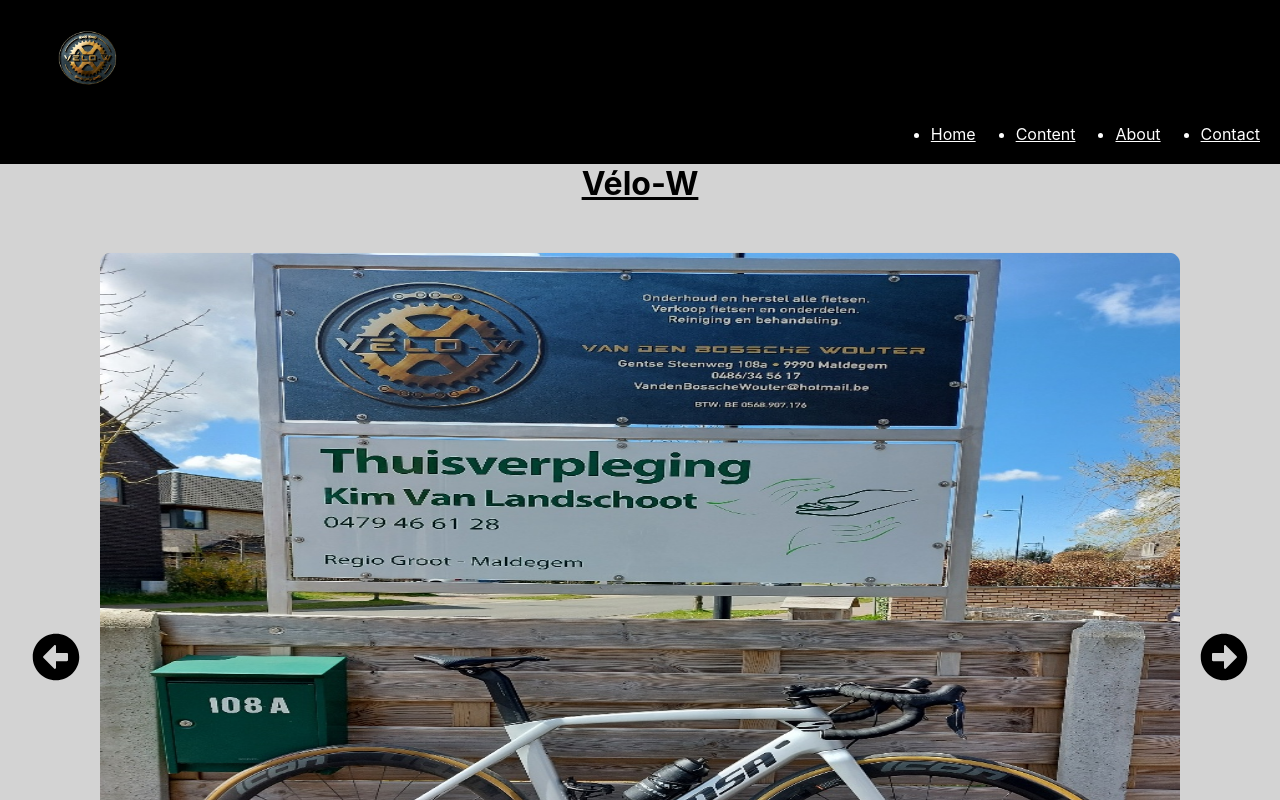
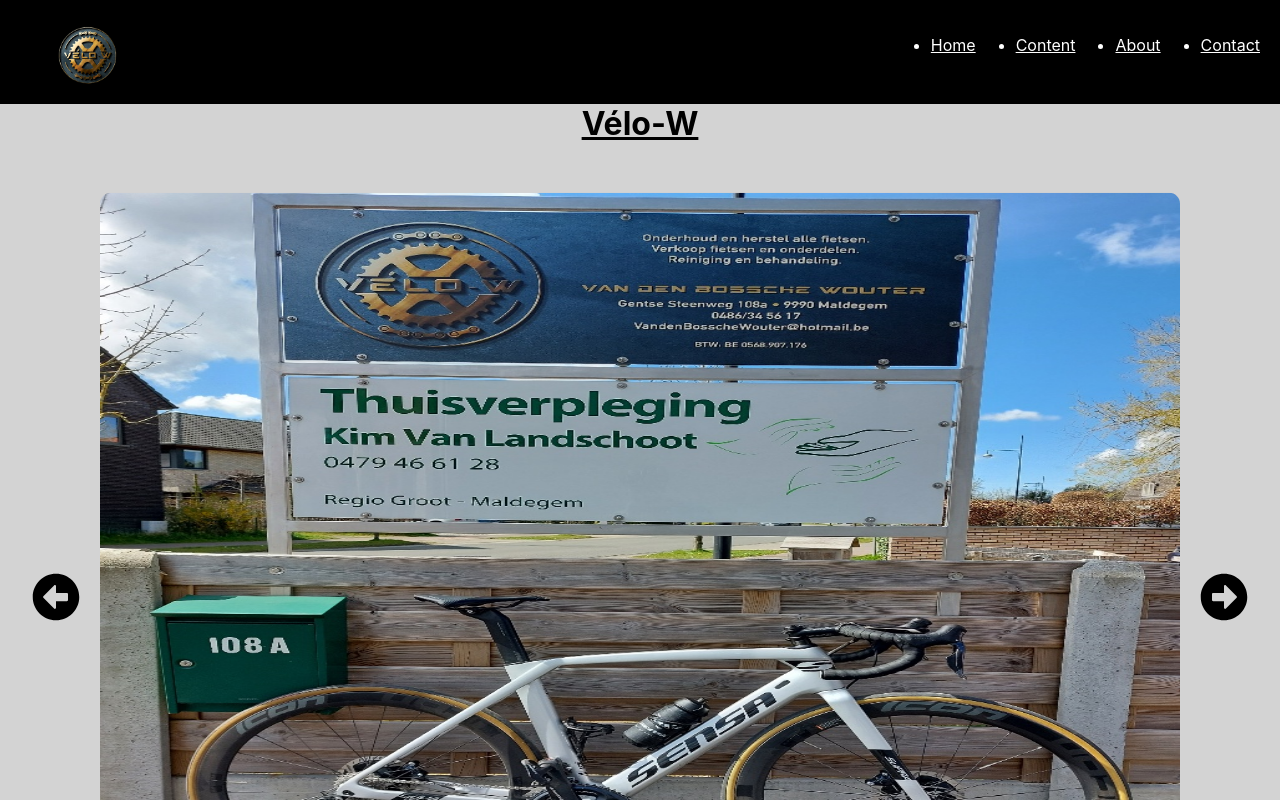
Before and after one commit to becodeorg/yu-4-advanced-frameworks-Gioke, a React (Create React App) app: page / in a window 1280 px wide. Shown: the top 800 px of the page. Built offline with nearby package versions, Linux system fonts and the light colour scheme.

Commit message:
fixed navbar element positions

```diff
--- a/public/index.html
+++ b/public/index.html
@@ -2,7 +2,7 @@
 <html lang="en">
   <head>
     <meta charset="utf-8" />
-    <link rel="icon" href="%PUBLIC_URL%/favicon.ico" />
+    <link rel="icon" class="Logo" href="%PUBLIC_URL%/Logo2.jpg" />
     <meta name="viewport" content="width=device-width, initial-scale=1" />
     <meta name="theme-color" content="#000000" />
     <meta
--- a/src/Header.css
+++ b/src/Header.css
@@ -1,22 +1,30 @@
 nav {
     background: black;
     height: auto;
+    display: flex;
+    flex-direction: row;
 }
+
+nav > :nth-child(1){
+    margin-right: auto;
+}
+
+.ul-head {
+    display: flex;
+    flex-direction: row;
+    padding-top: 15px;
+}
+
 .logo img {
     width: 150px;
     height: 100px;
-    padding-top: 20px;
+    padding-top: 15px;
     padding-left: 20px;
-}
-.ul-head {
-    display: flex;
-    flex-direction: row;
     justify-content: right;
 }
 .Link-head {
-    float: right;
     color: white;
-    display: block;
+    justify-content: right;
     font-size: 16px;
     text-align: center;
 }
```
Also changed, not shown: public/Logo2.jpg (added).
